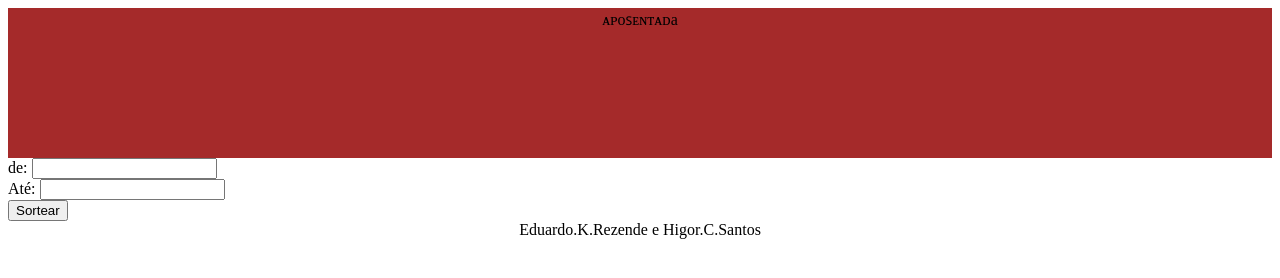
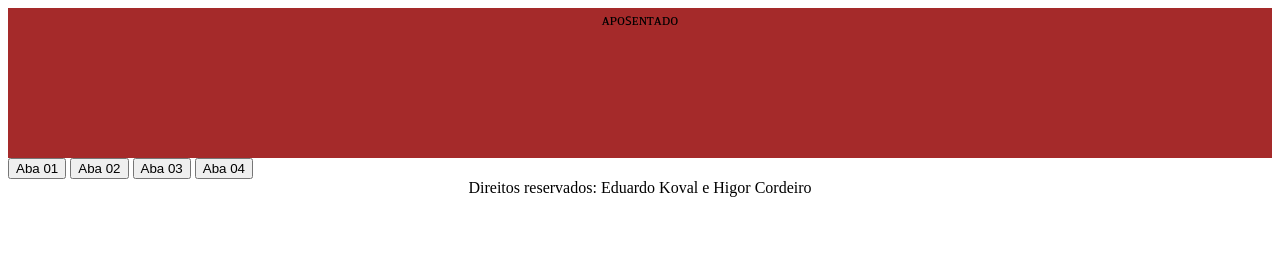
Before and after one commit to eduardokovalrezende/g243h1t, a plain HTML site: page index.html in a window 1280 px wide. Drawn offline with Linux system fonts and the light colour scheme.

Commit message:
Add files via upload

```diff
--- a/index.html
+++ b/index.html
@@ -10,22 +10,27 @@
 <body>
     <header class="barra">
     <span id="mobile">oz</span>
-    <span id="tablet">ᴀᴘᴏꜱᴇɴᴛᴀᴅa</span>
+    <span id="tablet">ᴀᴘᴏꜱᴇɴᴛᴀᴅo</span>
     <span id="mobile">(͡°͜ʖ͡°)</span>
     </header>
     <section class="bojo">
-        <div class="sorteio do balão">
-            de: <input type="number" id="inicio"> <br>
-            Até: <input type="number" id="fim"> <br>
-            <button onclick="fazerSorteio()">Sortear</button> <br>
-            <div class="valor">
-                <span id="resultado"></span>
+        <div class="abas">
+            <div class="btns">
+                <button class="botoes" onclick="escolher_aba(1)" id="btn1">Aba 01</button>
+                <button class="botoes" onclick="escolher_aba(2)" id="btn2">Aba 02</button>
+                <button class="botoes" onclick="escolher_aba(3)" id="btn3">Aba 03</button>
+                <button class="botoes" onclick="escolher_aba(4)" id="btn4">Aba 04</button>
+            </div>
+            <div class="divisoes">
+                <div class="aba1" id="ab1"></div>
+                <div class="aba2" id="ab2"></div>
+                <div class="aba3" id="ab3"></div>
+                <div class="aba4" id="ab4"></div>
             </div>
         </div>
     </section>
     <footer class="rodape">
-        Eduardo.K.Rezende e Higor.C.Santos
-
+        Direitos reservados: Eduardo Koval e Higor Cordeiro
     </footer>
 </body>
 </html>
--- a/js/script.js
+++ b/js/script.js
@@ -9,3 +9,28 @@ fazerSorteio = () => {
     document.getElementById("resultado").innerHTML = sorteio;
 
 }
+function escolher_aba(btn){
+    for(let i = 1; i <= 4; i++){
+        let id_btn = "btn"+1;
+        document.getElementById(id_btn).style.backgroundColor = "blue";
+        document.getElementById (id_btn).disabled = false;
+        document.getElementsByClassName(class_aba).style.display= "none";
+    }
+        document.getElementById("btn1").style.backgroundColor = "red";
+        document.getElementById("btn1").disabled = true;
+        document.getElementById("btn")
+    }
+    if(btn == "1"){
+        document.getElementById("btn1").style.backgroundColor = "red";
+        document.getElementById("btn1").disabled = true;
+    }
+
+    if(btn == "1"){
+        document.getElementById("btn1").style.backgroundColor = "red";
+        document.getElementById("btn1").disabled = true;
+    }
+
+    if(btn == "1"){
+        document.getElementById("btn1").style.backgroundColor = "red";
+        document.getElementById("btn1").disabled = true;
+    }
```
